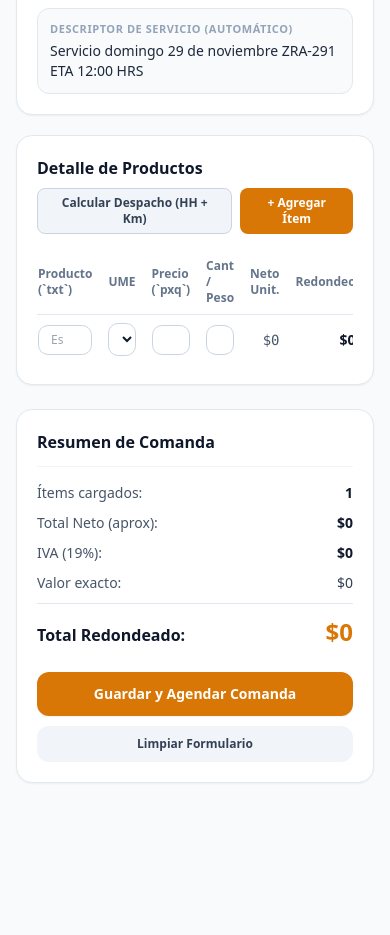
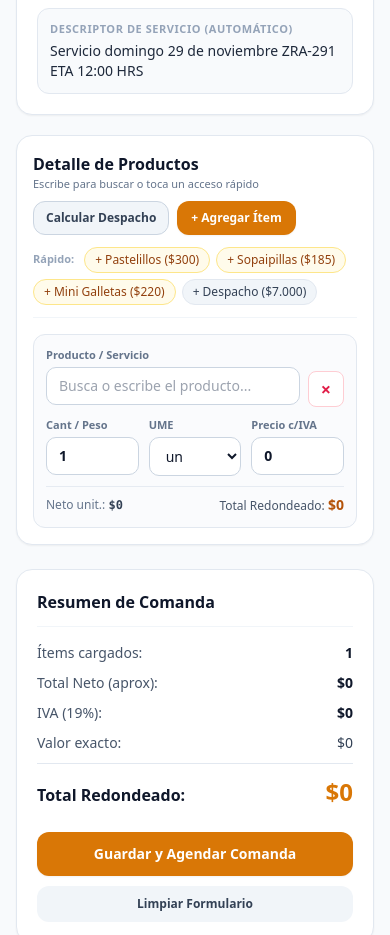
Before and after one commit to Eduedo/ZUZA-ERP, a plain HTML site: page index.html in a window 390 px wide. Shown: the part 1020-1955 px from the top of the page. Before the commit the page ends 1827 px from the top, so only its background shows below. Drawn offline with nearby package versions, Linux system fonts and the light colour scheme.

Commit message:
Add files via upload
Cambios en ingreso de item a pedido

```diff
--- a/app.js
+++ b/app.js
@@ -268,39 +268,63 @@ window.updateDescriptorPreview = function() {
   document.getElementById('cmd-descriptor-preview').textContent = descriptor;
 };
 
+window.quickAddItem = function(txt, pxq, ume) {
+  const rows = document.querySelectorAll('#cmd-items-body .item-row');
+  // Si la primera fila está vacía, reutilizarla en vez de crear una extra
+  if (rows.length === 1 && !rows[0].querySelector('.item-txt').value.trim()) {
+    rows[0].querySelector('.item-txt').value = txt;
+    rows[0].querySelector('.item-pxq').value = pxq;
+    rows[0].querySelector('.item-ume').value = ume;
+    rows[0].querySelector('.item-qty').focus();
+    recalcTotals();
+    return;
+  }
+  addItemRow({ txt, pxq, ume, qty: 1 });
+};
+
 window.addItemRow = function(prefill = {}) {
-  const tbody = document.getElementById('cmd-items-body');
-  const tr = document.createElement('tr');
-  tr.className = 'item-row';
-  tr.innerHTML = `
-    <td class="py-2 pr-2">
-      <input type="text" list="lista-productos" placeholder="Escribe o elige producto..." class="input-field !py-1.5 text-xs item-txt" value="${prefill.txt || ''}" />
-    </td>
-    <td class="py-2 px-2">
-      <select class="input-field !py-1.5 text-xs item-ume">
-        <option value="un" ${(prefill.ume || 'un') === 'un' ? 'selected' : ''}>un</option>
-        <option value="punit" ${prefill.ume === 'punit' ? 'selected' : ''}>punit</option>
-        <option value="kg" ${prefill.ume === 'kg' ? 'selected' : ''}>kg</option>
-        <option value="g" ${prefill.ume === 'g' ? 'selected' : ''}>g</option>
-      </select>
-    </td>
-    <td class="py-2 px-2">
-      <input type="number" step="any" min="0" class="input-field !py-1.5 text-xs item-pxq" value="${prefill.pxq ?? 0}" />
-    </td>
-    <td class="py-2 px-2">
-      <input type="number" step="any" min="0" class="input-field !py-1.5 text-xs item-qty" value="${prefill.qty ?? 1}" />
-    </td>
-    <td class="py-2 px-2 text-right font-mono text-slate-600 item-neto">$0</td>
-    <td class="py-2 px-2 text-right font-bold text-slate-900 item-redondeo">$0</td>
-    <td class="py-2 pl-2 text-right">
-      <button type="button" class="text-rose-500 hover:text-rose-700 font-bold text-base btn-del-row">&times;</button>
-    </td>
+  const container = document.getElementById('cmd-items-body');
+  const card = document.createElement('div');
+  card.className = 'item-row rounded-xl border border-slate-200 bg-slate-50/70 p-3 space-y-2.5';
+  card.innerHTML = `
+    <div class="flex items-start gap-2">
+      <div class="flex-1">
+        <label class="block text-[11px] font-semibold text-slate-500 mb-1">Producto / Servicio</label>
+        <input type="text" list="lista-productos" placeholder="Busca o escribe el producto..." class="input-field !py-2 text-sm font-medium item-txt" value="${prefill.txt || ''}" />
+      </div>
+      <button type="button" title="Eliminar ítem" class="mt-6 w-9 h-9 rounded-lg border border-rose-200 bg-white text-rose-600 hover:bg-rose-50 font-bold text-lg flex items-center justify-center shrink-0 btn-del-row">&times;</button>
+    </div>
+
+    <div class="grid grid-cols-3 gap-2.5">
+      <div>
+        <label class="block text-[11px] font-semibold text-slate-500 mb-1">Cant / Peso</label>
+        <input type="number" inputmode="decimal" step="any" min="0" class="input-field !py-2 text-sm font-semibold item-qty" value="${prefill.qty ?? 1}" />
+      </div>
+      <div>
+        <label class="block text-[11px] font-semibold text-slate-500 mb-1">UME</label>
+        <select class="input-field !py-2 text-sm item-ume">
+          <option value="un" ${(prefill.ume || 'un') === 'un' ? 'selected' : ''}>un</option>
+          <option value="punit" ${prefill.ume === 'punit' ? 'selected' : ''}>punit</option>
+          <option value="kg" ${prefill.ume === 'kg' ? 'selected' : ''}>kg</option>
+          <option value="g" ${prefill.ume === 'g' ? 'selected' : ''}>g</option>
+        </select>
+      </div>
+      <div>
+        <label class="block text-[11px] font-semibold text-slate-500 mb-1">Precio c/IVA</label>
+        <input type="number" inputmode="decimal" step="any" min="0" class="input-field !py-2 text-sm font-semibold item-pxq" value="${prefill.pxq ?? 0}" />
+      </div>
+    </div>
+
+    <div class="flex items-center justify-between pt-2 border-t border-slate-200/80 text-xs">
+      <span class="text-slate-500">Neto unit.: <strong class="font-mono text-slate-700 item-neto">$0</strong></span>
+      <span class="text-slate-600">Total Redondeado: <strong class="text-sm font-extrabold text-amber-700 item-redondeo">$0</strong></span>
+    </div>
   `;
 
-  const txtInput = tr.querySelector('.item-txt');
-  const umeInput = tr.querySelector('.item-ume');
-  const pxqInput = tr.querySelector('.item-pxq');
-  const qtyInput = tr.querySelector('.item-qty');
+  const txtInput = card.querySelector('.item-txt');
+  const umeInput = card.querySelector('.item-ume');
+  const pxqInput = card.querySelector('.item-pxq');
+  const qtyInput = card.querySelector('.item-qty');
 
   txtInput.addEventListener('input', () => {
     const prod = state.productos.find(p => p.nombre.toLowerCase() === txtInput.value.trim().toLowerCase());
@@ -312,12 +336,12 @@ window.addItemRow = function(prefill = {}) {
   });
 
   [pxqInput, qtyInput, umeInput].forEach(el => el.addEventListener('input', recalcTotals));
-  tr.querySelector('.btn-del-row').addEventListener('click', () => {
-    tr.remove();
+  card.querySelector('.btn-del-row').addEventListener('click', () => {
+    card.remove();
     recalcTotals();
   });
 
-  tbody.appendChild(tr);
+  container.appendChild(card);
   recalcTotals();
 };
 
--- a/index.html
+++ b/index.html
@@ -144,36 +144,33 @@
             </div>
           </div>
 
-          <!-- Items Table -->
-          <div class="bg-white rounded-2xl border border-slate-200 p-5 shadow-sm">
-            <div class="flex flex-wrap items-center justify-between gap-2 mb-4">
-              <h2 class="text-base font-bold text-slate-900">Detalle de Productos</h2>
-              <div class="flex gap-2">
-                <button type="button" onclick="openCalcModal()" class="px-3 py-1.5 rounded-lg text-xs font-semibold bg-slate-100 text-slate-700 hover:bg-slate-200 border border-slate-300 transition">
-                  Calcular Despacho (HH + Km)
+          <!-- Items Cards (Responsive Mobile + Desktop) -->
+          <div class="bg-white rounded-2xl border border-slate-200 p-4 sm:p-5 shadow-sm">
+            <div class="flex flex-wrap items-center justify-between gap-2 mb-3">
+              <div>
+                <h2 class="text-base font-bold text-slate-900">Detalle de Productos</h2>
+                <p class="text-[11px] text-slate-500">Escribe para buscar o toca un acceso rápido</p>
+              </div>
+              <div class="flex flex-wrap gap-2">
+                <button type="button" onclick="openCalcModal()" class="px-3 py-2 rounded-xl text-xs font-semibold bg-slate-100 text-slate-700 hover:bg-slate-200 border border-slate-300 transition">
+                  Calcular Despacho
                 </button>
-                <button type="button" onclick="addItemRow()" class="px-3 py-1.5 rounded-lg text-xs font-semibold bg-amber-600 text-white hover:bg-amber-700 transition">
+                <button type="button" onclick="addItemRow()" class="px-3.5 py-2 rounded-xl text-xs font-bold bg-amber-600 text-white hover:bg-amber-700 shadow-sm transition">
                   + Agregar Ítem
                 </button>
               </div>
             </div>
 
-            <div class="overflow-x-auto">
-              <table class="w-full text-left border-collapse text-sm">
-                <thead>
-                  <tr class="border-b border-slate-200 text-xs text-slate-500">
-                    <th class="py-2 pr-2">Producto (`txt`)</th>
-                    <th class="py-2 px-2 w-20">UME</th>
-                    <th class="py-2 px-2 w-28">Precio (`pxq`)</th>
-                    <th class="py-2 px-2 w-24">Cant / Peso</th>
-                    <th class="py-2 px-2 w-24 text-right">Neto Unit.</th>
-                    <th class="py-2 px-2 w-28 text-right">Redondeo</th>
-                    <th class="py-2 pl-2 w-10"></th>
-                  </tr>
-                </thead>
-                <tbody id="cmd-items-body" class="divide-y divide-slate-100"></tbody>
-              </table>
+            <!-- Quick-Add Chips -->
+            <div class="flex flex-wrap gap-1.5 mb-4 pb-3 border-b border-slate-100">
+              <span class="text-[11px] font-semibold text-slate-400 self-center mr-1">Rápido:</span>
+              <button type="button" onclick="quickAddItem('Pastelillos cóctel', 300, 'un')" class="px-2.5 py-1 rounded-full text-xs font-medium bg-amber-50 text-amber-800 border border-amber-200 hover:bg-amber-100 transition">+ Pastelillos ($300)</button>
+              <button type="button" onclick="quickAddItem('Sopaipillas cóctel', 185, 'un')" class="px-2.5 py-1 rounded-full text-xs font-medium bg-amber-50 text-amber-800 border border-amber-200 hover:bg-amber-100 transition">+ Sopaipillas ($185)</button>
+              <button type="button" onclick="quickAddItem('Mini Galletas artesanales', 220, 'un')" class="px-2.5 py-1 rounded-full text-xs font-medium bg-amber-50 text-amber-800 border border-amber-200 hover:bg-amber-100 transition">+ Mini Galletas ($220)</button>
+              <button type="button" onclick="quickAddItem('Despacho', 7000, 'un')" class="px-2.5 py-1 rounded-full text-xs font-medium bg-slate-100 text-slate-700 border border-slate-200 hover:bg-slate-200 transition">+ Despacho ($7.000)</button>
             </div>
+
+            <div id="cmd-items-body" class="space-y-3"></div>
             <datalist id="lista-productos"></datalist>
           </div>
         </div>
```
